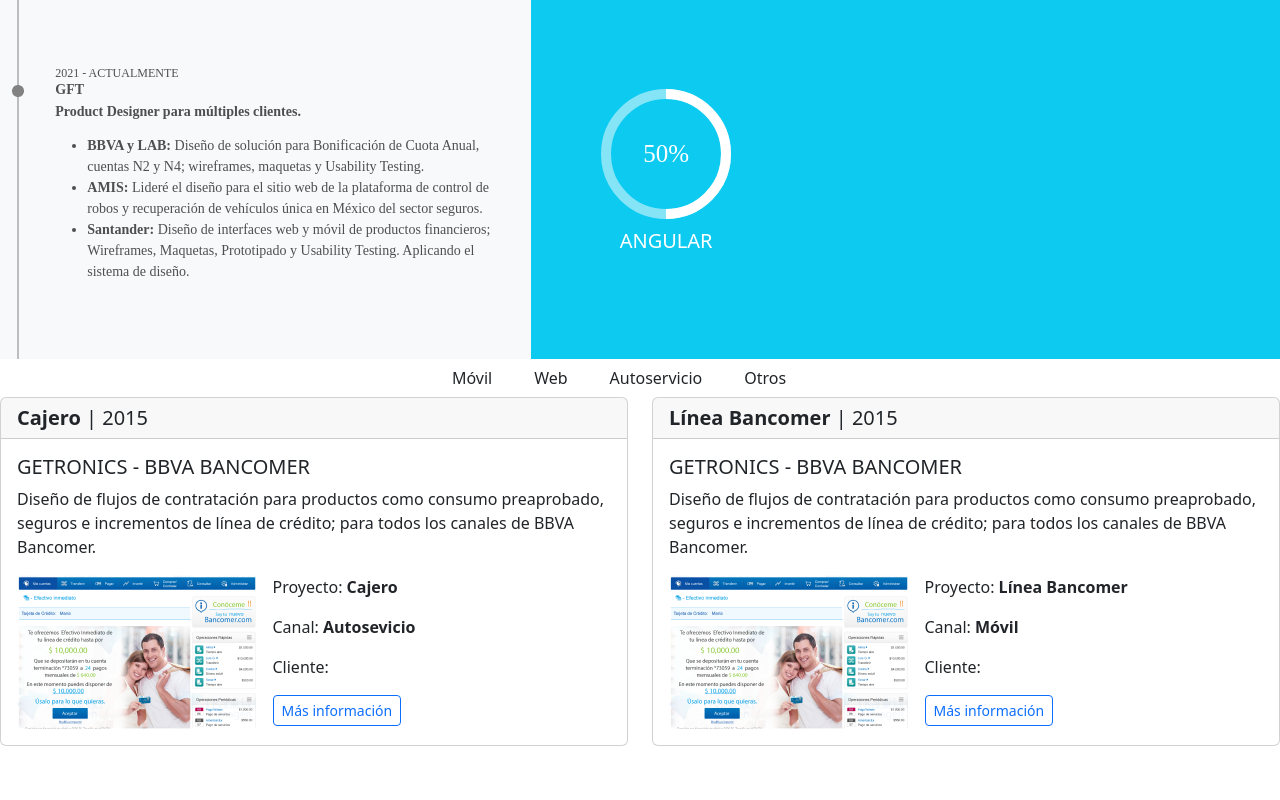
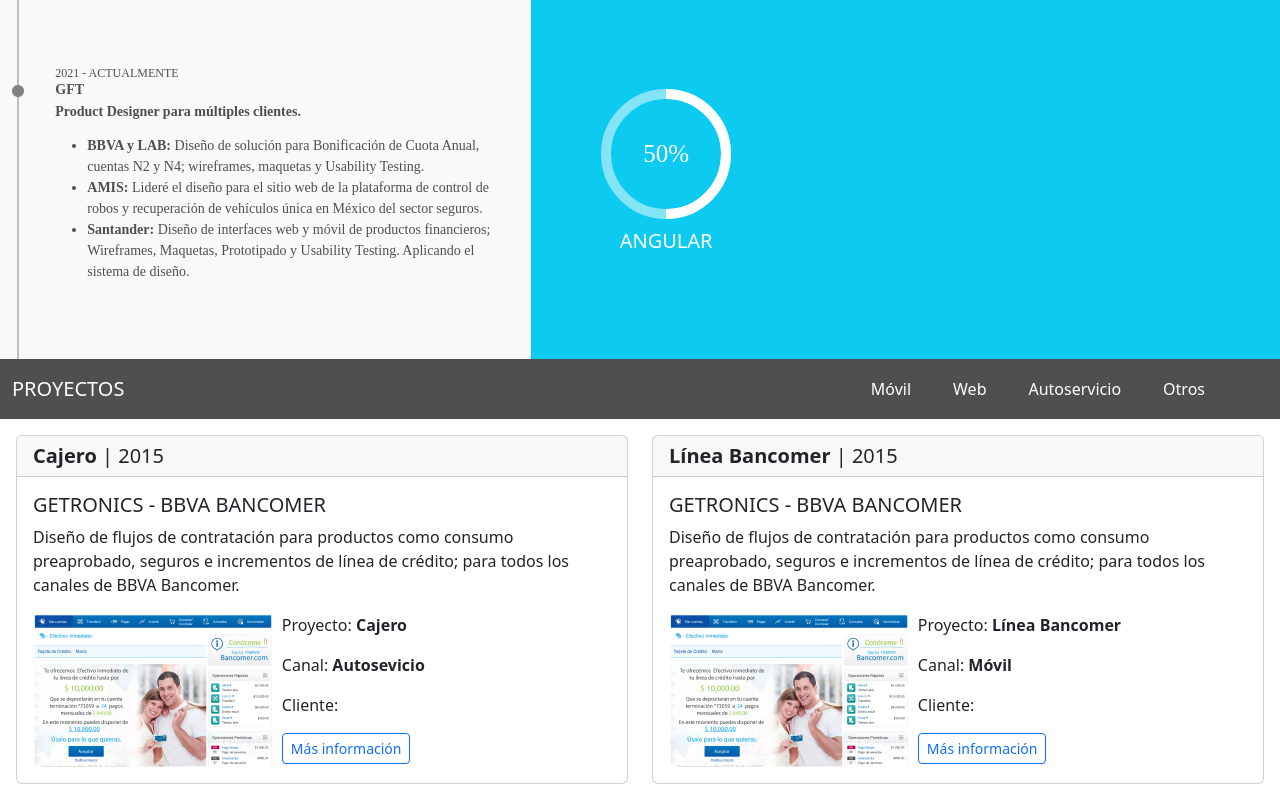
Before and after one commit to ErikTrejo07/book-erik, an Angular app: page /countries/by-capital in a window 1280 px wide. Shown: the part 1863-2663 px from the top of the page. Before the commit the page ends 2609 px from the top, so only its background shows below. Built offline with nearby package versions, Linux system fonts and the light colour scheme.

Commit message:
Agregué en header y mejoré las cards de by-region-page

```diff
--- a/src/app/countries/components/proyect-card/proyect-card.component.html
+++ b/src/app/countries/components/proyect-card/proyect-card.component.html
@@ -2,7 +2,7 @@
 <ul class="list-group">
   <div class="row">
 
-      <li *ngFor="let proyect of proyectList;" class="col-12 col-md-6">
+      <div *ngFor="let proyect of proyectList;" class="col-12 col-md-6">
         <div class="card">
           <h5 class="card-header"><strong>{{ proyect.name }}</strong> | 2015 </h5>
           <div class="card-body">
@@ -24,7 +24,7 @@
             </div>
           </div>
         </div>
-      </li>
+      </div>
 
   </div>
 </ul>
--- /dev/null
+++ b/src/app/countries/pages/by-region-page/by-region-page.component.css
@@ -0,0 +1,5 @@
+nav {
+  height: 60px;
+  padding: 0;
+  background-color: #4F4F4F;
+}
--- a/src/app/countries/pages/by-region-page/by-region-page.component.html
+++ b/src/app/countries/pages/by-region-page/by-region-page.component.html
@@ -1,20 +1,25 @@
 
-
-<div class="container-fuid">
-
+<nav class="navbar navbar-expand-sm navbar-dark">
+  <div class="container-fluid">
+    <span class="navbar-brand">PROYECTOS </span>
 
     <div class="row">
       <div class="col text-center">
           <!-- SearchBox -->
           <button *ngFor="let channel of channels"
-          class="btn mx-2"
-          [ngClass]="{ 'btn-outline-primary': selectedChannel === channel }"
+            class="btn mx-2 text-white"
+            [ngClass]="{ 'btn-outline-light': selectedChannel === channel }"
             (click)="searchByChannel(channel)">
             {{ channel }}
           </button>
       </div>
     </div>
 
+  </div>
+</nav>
+
+<div class="container-fuid m-3">
+
   <div class="row">
     <proyects-card [proyectList]="proyects"></proyects-card>
   </div>
--- a/src/app/countries/pages/by-region-page/by-region-page.component.ts
+++ b/src/app/countries/pages/by-region-page/by-region-page.component.ts
@@ -11,14 +11,13 @@
 @Component({
   selector: 'app-by-region-page',
   templateUrl: './by-region-page.component.html',
-  styles: [
-  ]
+  styleUrls: ['./by-region-page.component.css'],
 })
 export class ByRegionPageComponent implements OnInit {
 
-  public countries: Country[] = [];
-  public regions: Region[] = ['Africa', 'Americas', 'Asia', 'Europe', 'Oceania'];
-  public selectedRegion?: Region;
+  // public countries: Country[] = [];
+  // public regions: Region[] = ['Africa', 'Americas', 'Asia', 'Europe', 'Oceania'];
+  // public selectedRegion?: Region;
 
   public proyects2: Proyect[] = [];
   public channels: Channel[] = ['Móvil', 'Web', 'Autoservicio', 'Otros', ''];
```
Lines whose indentation alone changed are shown as unchanged.
